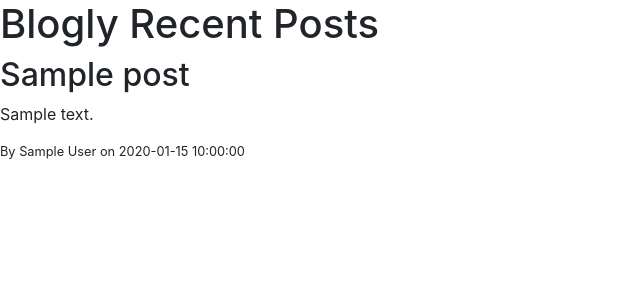
After one commit to thetonyalvarez/blogly, a Flask app: template templates/home.html in a window 1280 px wide. The commit adds this page. Shown: the top 300 px of the page, without its empty margins (0-640 px from the left). Run offline with Flask 2, Linux system fonts and the light colour scheme; the template is opened without the code that fills it: most values are stand-ins (such as "Sample title", 1, 10 or a date in 2020); some libraries are stand-ins or nearby versions.

Commit message:
added created_at date and added cascade deletion of user to post

```diff
--- a/app.py
+++ b/app.py
@@ -21,7 +21,9 @@ db.create_all()
 def redirect_to_users():
     """Redirect to list of users."""
 
-    return redirect("/users")
+    posts = Post.query.order_by(Post.created_at.desc()).limit(5).all()
+
+    return render_template("/home.html", posts=posts)
 
 
 @app.route("/users")
--- /dev/null
+++ b/templates/home.html
@@ -0,0 +1,8 @@
+{% extends 'base.html' %} {% block content %}
+
+<h1>Blogly Recent Posts</h1>
+{% for post in posts %}
+<h2>{{ post.title }}</h2>
+<p>{{ post.content }}</p>
+<p class="small">By {{post.user_rel.full_name}} on {{ post.cleaned_date }}</p>
+{% endfor %} {% endblock %}
--- a/templates/show-post.html
+++ b/templates/show-post.html
@@ -2,7 +2,7 @@
 <div class="single-post-wrapper">
 	<h1>{{ post.title }}</h1>
 	<p class="single-post-content">{{ post.content }}</p>
-	<p><em>by {{ post.user_rel.full_name }}</em></p>
+	<p><em>by {{ post.user_rel.full_name }} on {{ post.cleaned_date }}</em></p>
 	<a href="/posts/{{ post.id }}/edit" class="btn btn-primary">Edit</a>
 	<form method="post" action="/posts/{{ post.id }}/delete">
 		<button class="btn btn-danger">Delete</button>
```
Also changed, not shown: models.py (+11 -4 lines), 1 other file.
